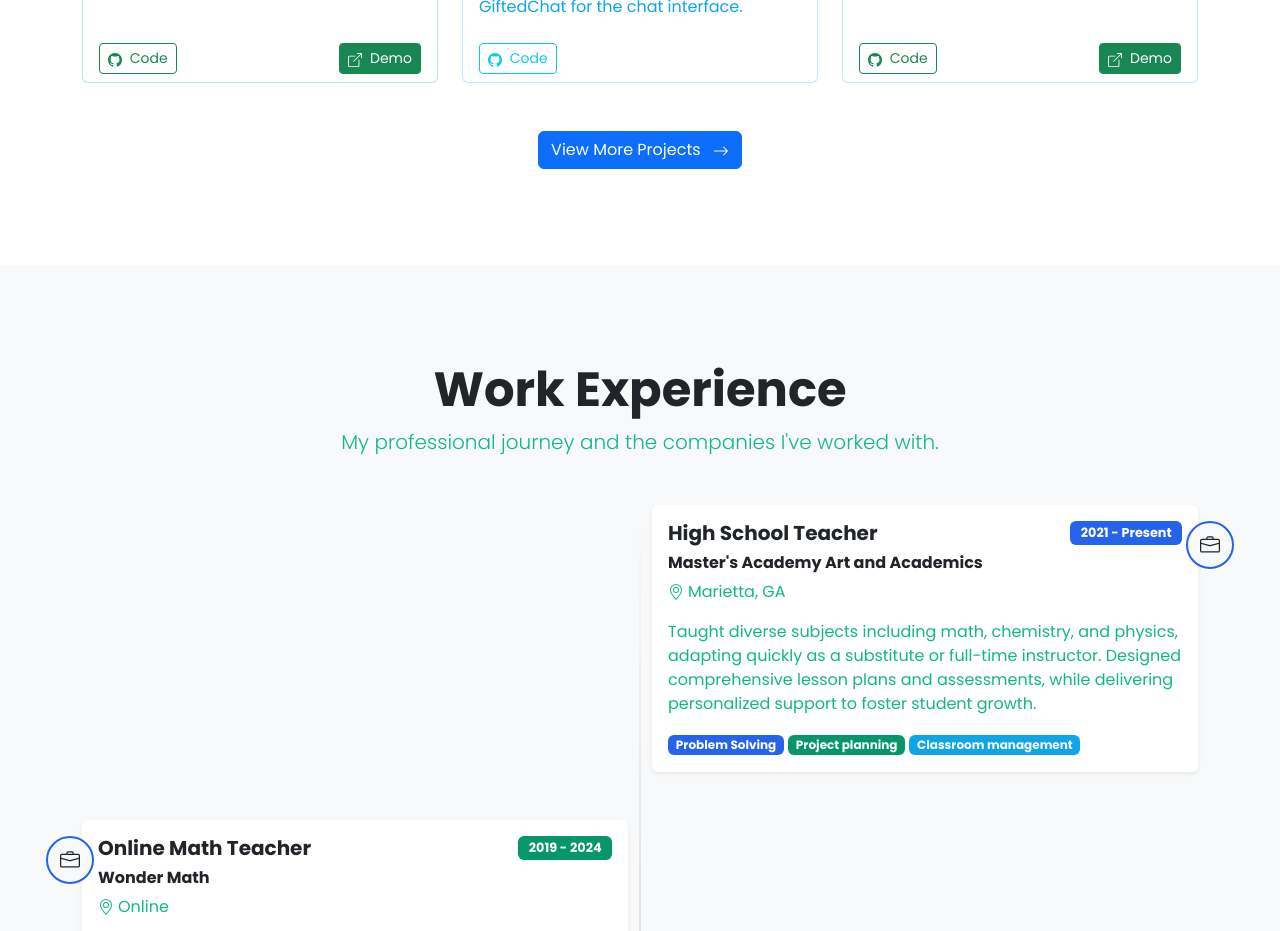
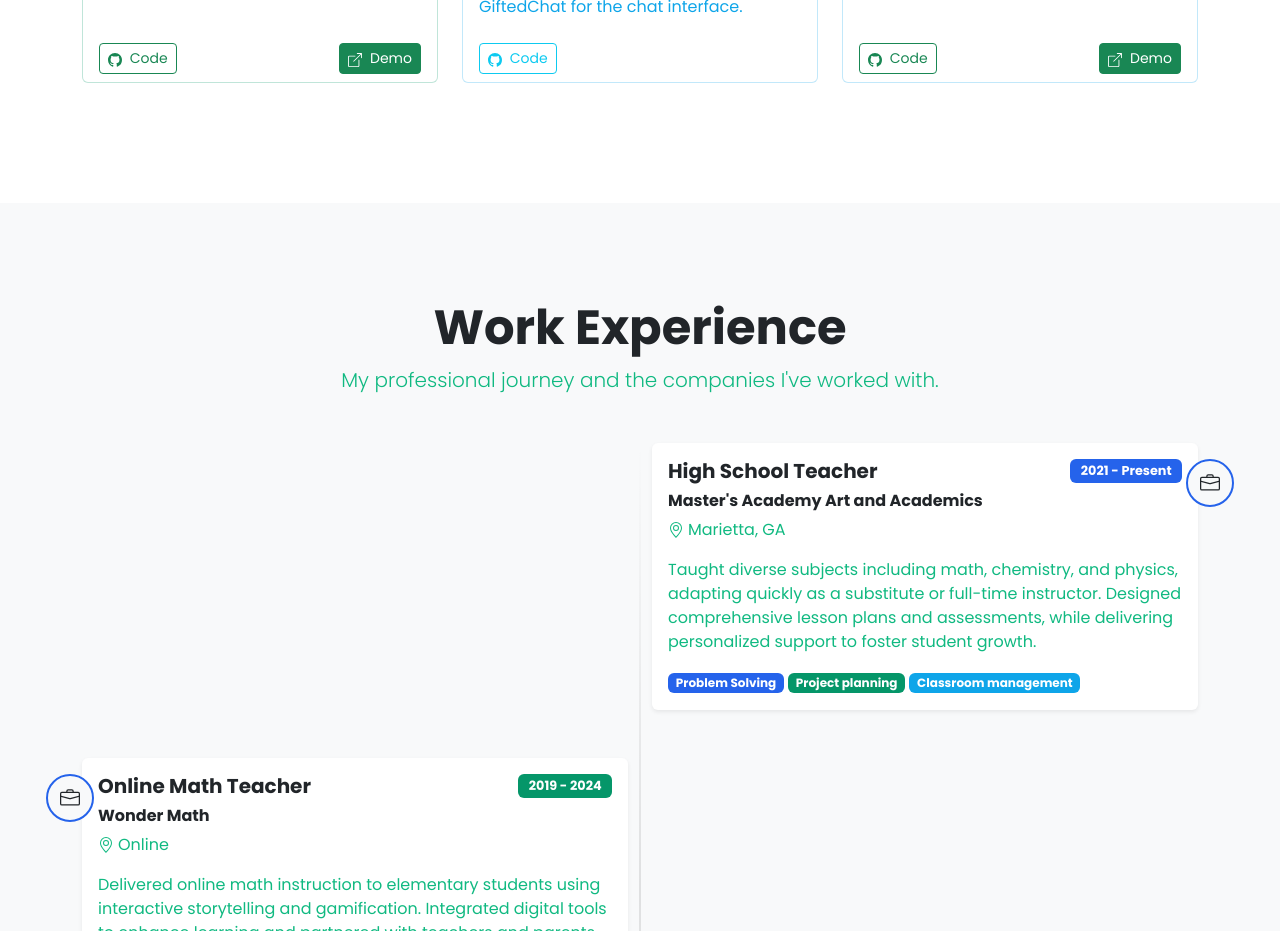
Before and after one commit to HIPgirl95/hannah-hogan-portfolio, a React (Create React App) app: page / in a window 1280 px wide. Shown: the part 3160-4091 px from the top of the page. Built offline with nearby package versions, Linux system fonts and the light colour scheme; a web font is replaced by a local one.

Commit message:
Update Projects.js

```diff
--- a/src/components/Projects.js
+++ b/src/components/Projects.js
@@ -347,15 +347,6 @@ function Projects() {
           </Col>
         </Row>
 
-        <div className="text-center mt-4">
-          <Button
-            variant="primary"
-            href="https://github.com/HIPgirl95"
-            target="_blank"
-          >
-            View More Projects <BsArrowRight className="ms-2" />
-          </Button>
-        </div>
 
         {/* Case Study Modal */}
         <Modal show={showCaseStudy} onHide={handleClose} size="lg">
```
